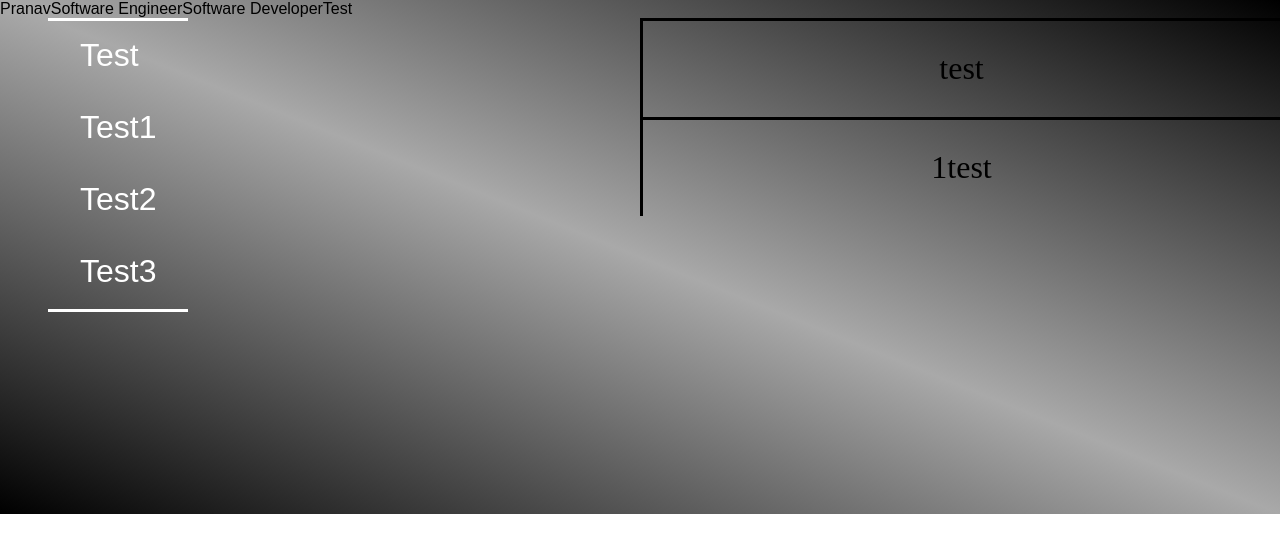
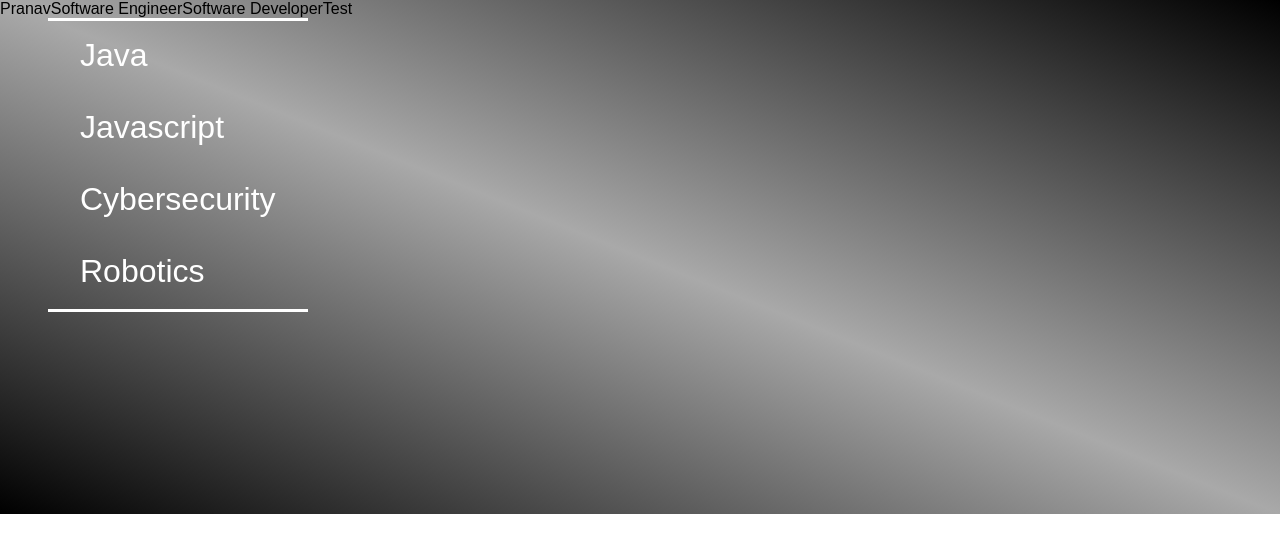
Before and after one commit to Pranie63/Portfolio, a React (Create React App) app: page / in a window 1280 px wide. Shown: the top 552 px of the page. Built offline with nearby package versions, Linux system fonts and the light colour scheme.

Commit message:
Updated categories

```diff
--- a/src/Portfolio.tsx
+++ b/src/Portfolio.tsx
@@ -3,7 +3,7 @@ import './Portfolio.css';
 import Intro from './Intro';
 import Content from './Content';
 
-const projectMappings: Map<String, Array<String>> = new Map<String, Array<String>>([["test", ["test", "1test"]], ["test1", ["test1", "1test1"]], ["test2", ["1", "2", "3", "4", "5"]], ["test3", ["1", "2", "3", "4", "5"]]]);
+const projectMappings: Map<String, Array<String>> = new Map<String, Array<String>>([["Java", ["test", "1test"]], ["Javascript", ["test1", "1test1"]], ["Cybersecurity", ["1", "2", "3", "4", "5"]], ["Robotics", ["1", "2", "3", "4", "5"]]]);
 
 function Portfolio() {
     return(
```
